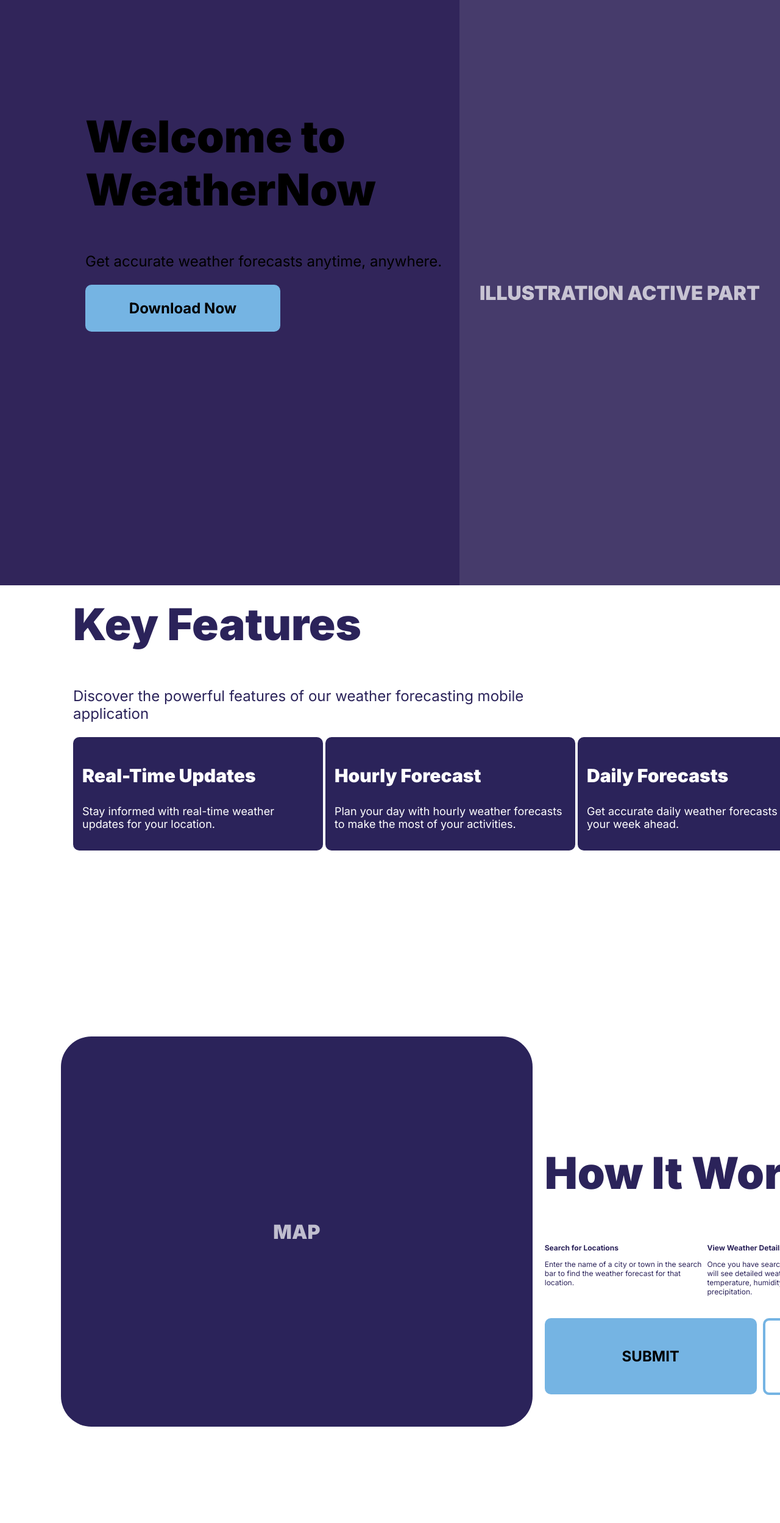
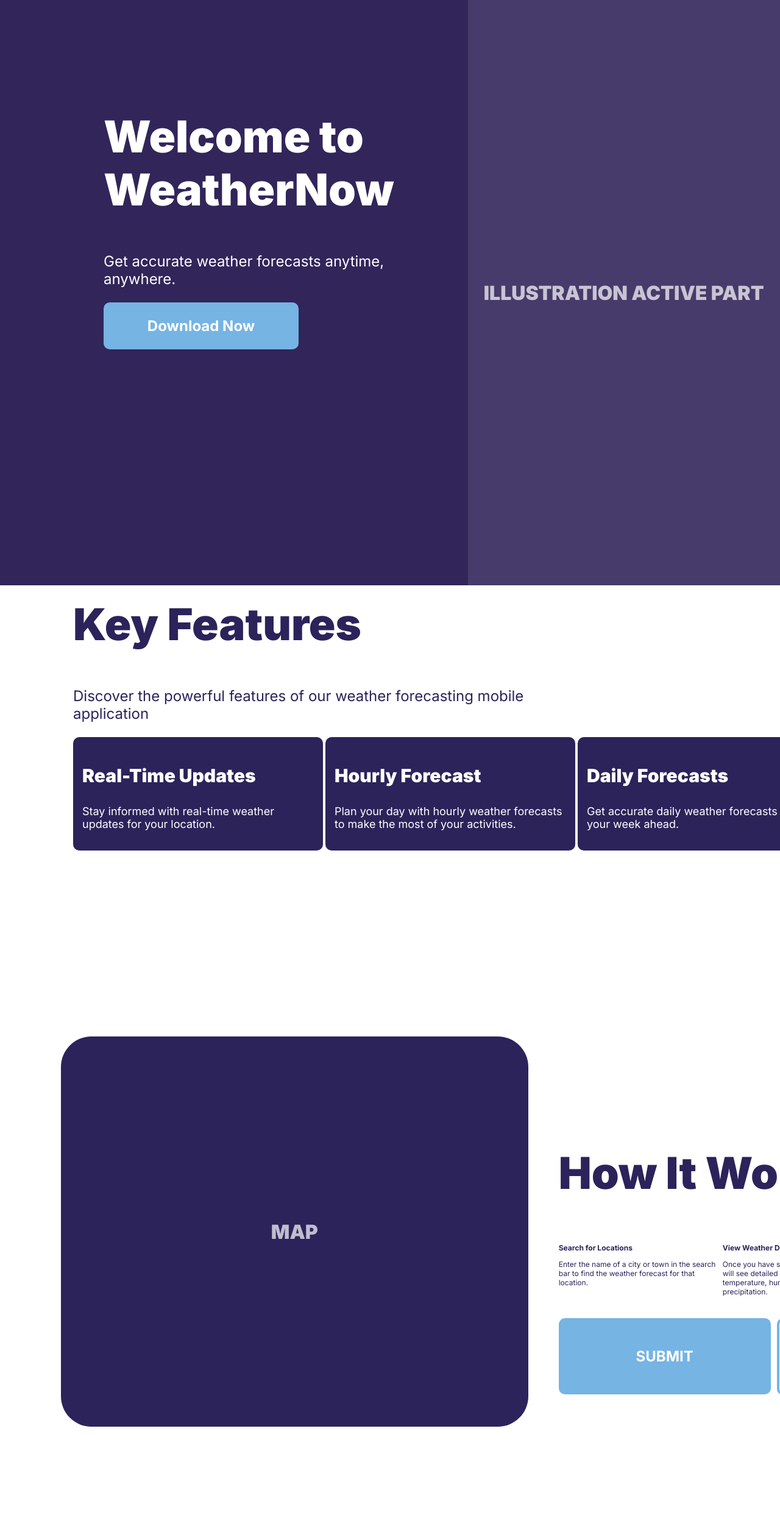
Before and after one commit to 9kf/weather-forecast-landing, a plain HTML site: page index.html in a window 1280 px wide. Shown: the top 2498 px of the page at 61% size. Drawn offline with Linux system fonts and the light colour scheme.

Commit message:
update section 2 & 3

```diff
--- a/style.css
+++ b/style.css
@@ -479,3 +479,201 @@ label{
     font-size: 24px;
 }
 /* ----------Contact Us---------------------- */
+
+
+@import url('https://fonts.googleapis.com/css2?family=Inter:wght@100..900&display=swap');
+
+body{
+    color: #fff;
+    margin: 0;
+    padding: 0;
+    font-family: inter;
+    overflow-x: hidden
+
+}
+
+.mainContainer{
+    scroll-snap-type: y mandatory;
+}
+
+section{
+    height: 100vh;
+    display: flex;
+    scroll-snap-align: start;
+}
+
+.heroContainer{
+    background-color: #31255A;
+    padding: 0px 0px 0px 120px;
+    justify-content: space-between;
+    display: flex;
+    height: 960px;
+    width:1920px ;
+
+}
+
+.textWrapper{
+    padding: 20px;
+    width: 55%;
+    gap:24px;
+    padding-left: 50px;
+
+}
+
+.textWrapper h1{
+    font-weight: 900;
+    font-size: 72px;
+    padding-top: 100px;
+}
+
+.textWrapper p{
+    font-size: 24px;
+    font-weight: 400;
+    gap: 64px;
+}
+
+.buttonWrap{
+    background-color: #75B4E3;
+    border-radius: 10px;
+    width: 320px;
+    height: 77px;
+    justify-content: center;
+    display: flex;
+    font-size: 24px;
+    font-weight: 700;
+}
+
+.buttonWrap p{
+    font-size: 24px;
+    font-weight: 700;
+}
+
+
+.mapWrapper{
+    background-color: rgb(255, 255, 255, .10);
+    padding: 20px;
+    width: 45%;
+    display: flex;
+    align-items: center;
+    justify-content: center;
+}
+
+
+.mapWrapper p{
+    font-weight: 900;
+    font-size: 32px;
+    color: rgba(255, 255, 255, 0.7);
+}
+
+.featureListSection{
+    padding: 120px;
+}
+
+.flHeading{
+    font-weight: 900;
+    font-size: 72px;
+    color:#2B235A ;
+}
+
+.heading p{
+    font-weight: 400;
+    font-size: 24px;
+    color: #2B235A;
+}
+
+.wrapper{
+    width: 1680px;
+}
+
+.featureList {
+    display: flex;
+    flex-wrap: wrap;
+    gap: 4px;
+}
+
+.featureHeading{
+    background-color:#2B235A;
+    padding: 15px;
+    border-radius: 10px;
+    margin-bottom: 20px;
+    width: 380px;
+
+}
+
+.featureHeading h3{
+    color: white;
+    font-weight: 900;
+    font-size: 30px;
+}
+
+.featureHeading p{
+    color: #FFFFFF;
+    font-weight: 400;
+    font-size: 18px;
+}
+
+.contactsSection{
+    padding: 100px;
+    display: flex;
+}
+
+.contactsSection .mapWrapper{
+    background-color: #2B235A;
+    width: 816px;
+    height:600px;
+    border-radius: 50px;
+}
+
+
+.contactsSection .headingWrapper h1{
+    font-size: 72px;
+    font-weight: 900;
+    color: #2B235A;
+}
+
+
+.contactsSectionWrapper{
+    display: flex;
+    flex-direction: row;
+    gap: 4px;
+    color: #2B235A;
+}
+
+.contentWrapper p{
+    font-weight: 400;
+    font-size: 12px;
+    color: #2B235A;
+}
+
+.contentWrapper {
+    flex: 1;
+}
+
+.buttonWrapper{
+    display: flex;
+    gap: 10px;
+}
+
+.buttonWrapper p{
+    justify-content: center;
+    display: flex;
+    align-items: center;
+    font-weight: 700;
+    font-size: 24px;
+    border-radius: 10px;
+    width: 300px;
+}
+
+.bg{
+    background-color:#75B4E3;
+    padding: 24px;
+    height: 77px;
+}
+
+.bordered{
+    border: 4px solid #75B4E3;
+    color: #75B4E3;
+    border-radius: 10px;
+    padding: 24px;
+    height: 70px;
+}
```
